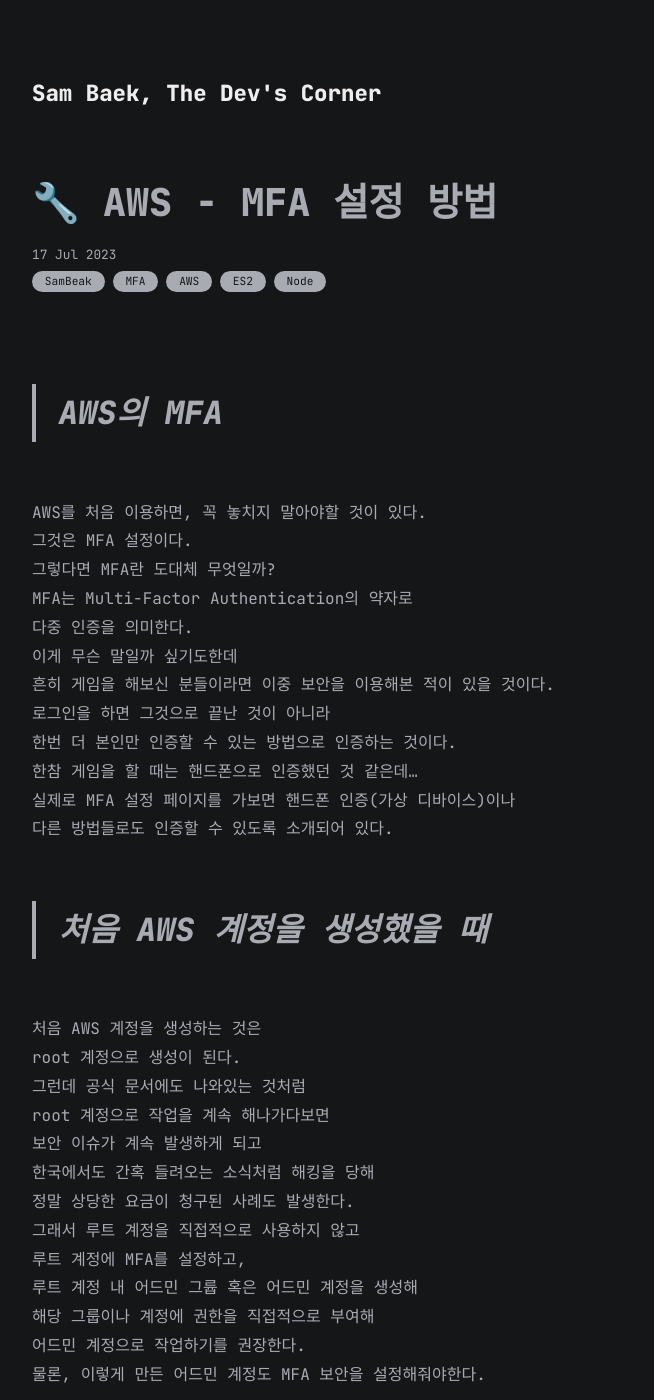
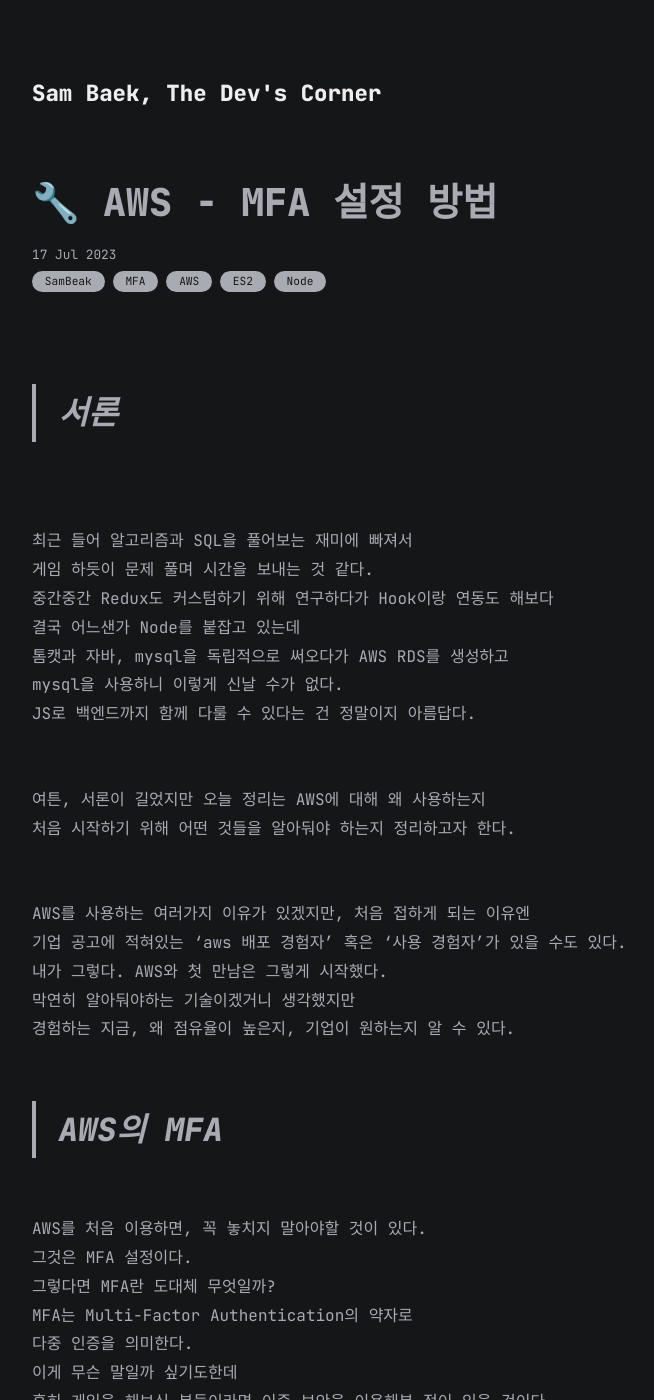
Before and after one commit to SamBeak/sambeak.github.io, a Jekyll site: the page built from all_collections/_posts/2023-07-17-mfa.md, in a window 1280 px wide and 1400 px high. Shown: the whole window, without its empty margins (283-937 px from the left). Built offline with Jekyll 4.4.1, drawn with Linux system fonts in a browser that asks for light colours.

Commit message:
docs: Add new post

```diff
--- a/all_collections/_posts/2023-07-17-mfa.md
+++ b/all_collections/_posts/2023-07-17-mfa.md
@@ -4,6 +4,27 @@ title: 🔧 AWS - MFA 설정 방법
 date: 2023-07-17
 categories: ["SamBeak", "MFA", "AWS", "ES2", "Node"]
 ---
+
+> # 서론
+
+<br>
+<br>
+최근 들어 알고리즘과 SQL을 풀어보는 재미에 빠져서 <br>
+게임 하듯이 문제 풀며 시간을 보내는 것 같다. <br>
+중간중간 Redux도 커스텀하기 위해 연구하다가 Hook이랑 연동도 해보다 <br>
+결국 어느샌가 Node를 붙잡고 있는데 <br>
+톰캣과 자바, mysql을 독립적으로 써오다가 AWS RDS를 생성하고 <br>
+mysql을 사용하니 이렇게 신날 수가 없다. <br>
+JS로 백엔드까지 함께 다룰 수 있다는 건 정말이지 아름답다. <br><br>
+
+여튼, 서론이 길었지만 오늘 정리는 AWS에 대해 왜 사용하는지 <br>
+처음 시작하기 위해 어떤 것들을 알아둬야 하는지 정리하고자 한다. <br><br>
+
+AWS를 사용하는 여러가지 이유가 있겠지만, 처음 접하게 되는 이유엔 <br>
+기업 공고에 적혀있는 'aws 배포 경험자' 혹은 '사용 경험자'가 있을 수도 있다. <br>
+내가 그렇다. AWS와 첫 만남은 그렇게 시작했다. <br>
+막연히 알아둬야하는 기술이겠거니 생각했지만 <br>
+경험하는 지금, 왜 점유율이 높은지, 기업이 원하는지 알 수 있다. <br><br>
 
 > # AWS의 MFA
 
```
Also changed, not shown: all_collections/_posts/2023-07-21-aws_rds.md (added, +40 -0 lines).
